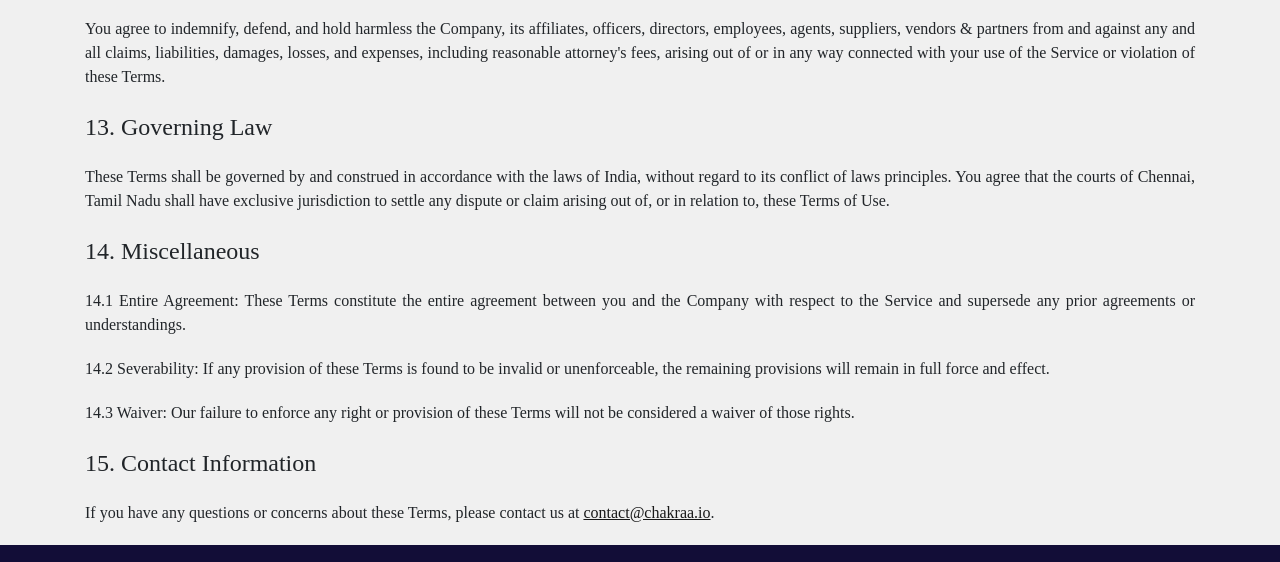
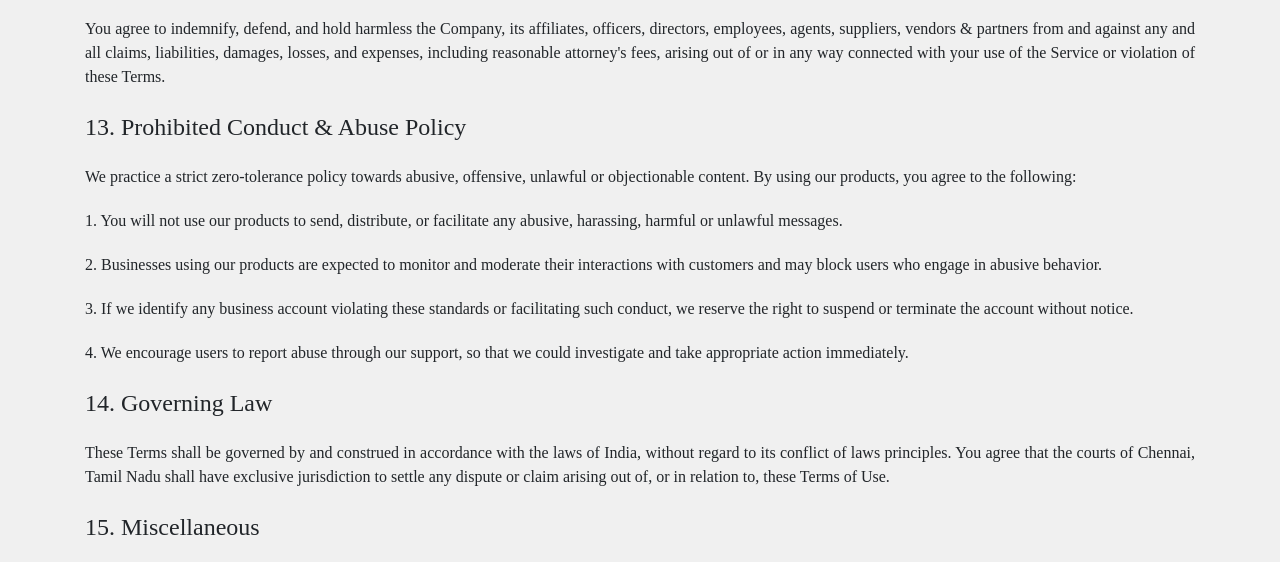
Before and after one commit to chakraa-tech-labs/chatzeal-website, a plain HTML site: page terms.html in a window 1280 px wide. Shown: the part 2454-3016 px from the top of the page. Drawn offline with nearby package versions, Linux system fonts and the light colour scheme; a web font is replaced by a local one.

```diff
--- a/terms.html
+++ b/terms.html
@@ -238,7 +238,26 @@
       </div>
 
       <div class="terms-content-box">
-        <div class="terms-title">13. Governing Law</div>
+        <div class="terms-title">13. Prohibited Conduct & Abuse Policy</div>
+        <div class="terms-content1">
+          We practice a strict zero-tolerance policy towards abusive, offensive, unlawful or objectionable content. By using our products, you agree to the following:
+        </div>
+        <div class="terms-content1">
+          1. You will not use our products to send, distribute, or facilitate any abusive, harassing, harmful or unlawful messages.
+        </div>
+        <div class="terms-content1">
+          2. Businesses using our products are expected to monitor and moderate their interactions with customers and may block users who engage in abusive behavior.
+        </div>
+        <div class="terms-content1">
+          3. If we identify any business account violating these standards or facilitating such conduct, we reserve the right to suspend or terminate the account without notice.
+        </div>
+        <div class="terms-content1">
+          4. We encourage users to report abuse through our support, so that we could investigate and take appropriate action immediately.
+        </div>
+      </div>
+
+      <div class="terms-content-box">
+        <div class="terms-title">14. Governing Law</div>
         <div class="terms-content1">
           These Terms shall be governed by and construed in accordance with the
           laws of India, without regard to its conflict of laws principles. You
@@ -249,25 +268,25 @@
       </div>
 
       <div class="terms-content-box">
-        <div class="terms-title">14. Miscellaneous</div>
+        <div class="terms-title">15. Miscellaneous</div>
         <div class="terms-content1">
-          14.1 Entire Agreement: These Terms constitute the entire agreement
+          15.1 Entire Agreement: These Terms constitute the entire agreement
           between you and the Company with respect to the Service and supersede
           any prior agreements or understandings.
         </div>
         <div class="terms-content1">
-          14.2 Severability: If any provision of these Terms is found to be
+          15.2 Severability: If any provision of these Terms is found to be
           invalid or unenforceable, the remaining provisions will remain in full
           force and effect.
         </div>
         <div class="terms-content1">
-          14.3 Waiver: Our failure to enforce any right or provision of these
+          15.3 Waiver: Our failure to enforce any right or provision of these
           Terms will not be considered a waiver of those rights.
         </div>
       </div>
 
       <div class="terms-content-box">
-        <div class="terms-title">15. Contact Information</div>
+        <div class="terms-title">16. Contact Information</div>
         <div class="terms-content1">
           If you have any questions or concerns about these Terms, please
           contact us at
```
